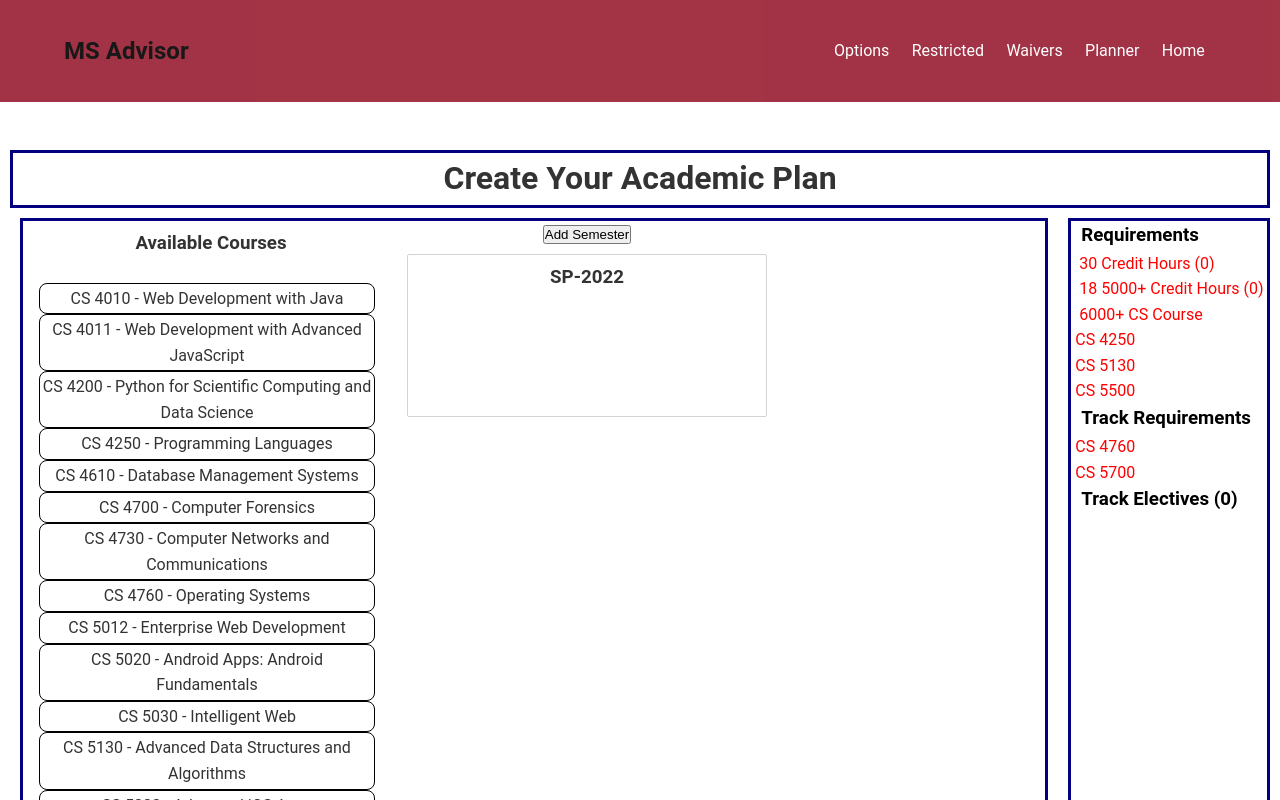
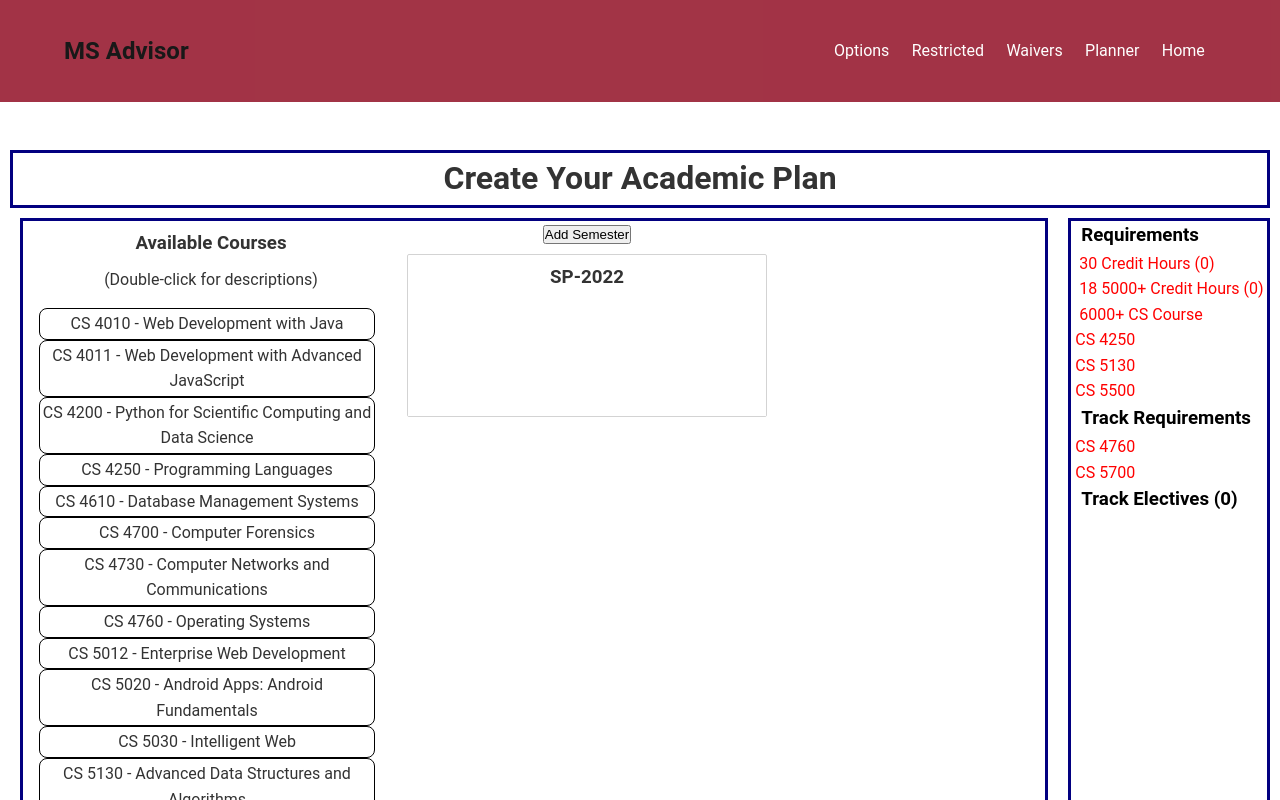
Before and after one commit to kpsmithjr/ms_advisor, a React (Create React App) app: page /planner in a window 1280 px wide. Shown: the top 800 px of the page. Built offline with nearby package versions, Linux system fonts and the light colour scheme.

Commit message:
-change to ux for viewing course descriptions in planner

```diff
--- a/src/components/AvailableCourses.tsx
+++ b/src/components/AvailableCourses.tsx
@@ -55,6 +55,9 @@ const AvailableCourses = ({courses}: IAvailableCourses) => {
 	return (
 		<div>
 			<Title>Available Courses</Title>
+			<p>
+			(Double-click for descriptions)
+			</p>
 			{courseRenderer(courses)}
 		</div>
 	)
--- a/src/components/CourseCard.tsx
+++ b/src/components/CourseCard.tsx
@@ -70,9 +70,9 @@ const CourseCard = ({course, index}: ICourseCard) => {
 					ref={provided.innerRef}
 					isDragging={snapshot.isDragging}
 					isAvailable={false}
-					onMouseEnter={showDescription}
+					onMouseDown={hideDescription}
+					onDoubleClick={showDescription}
 					onMouseLeave={hideDescription}
-					onMouseDown={hideDescription}
 				>
 					{course.id + " - " + course.name}
 				</Container>
```
